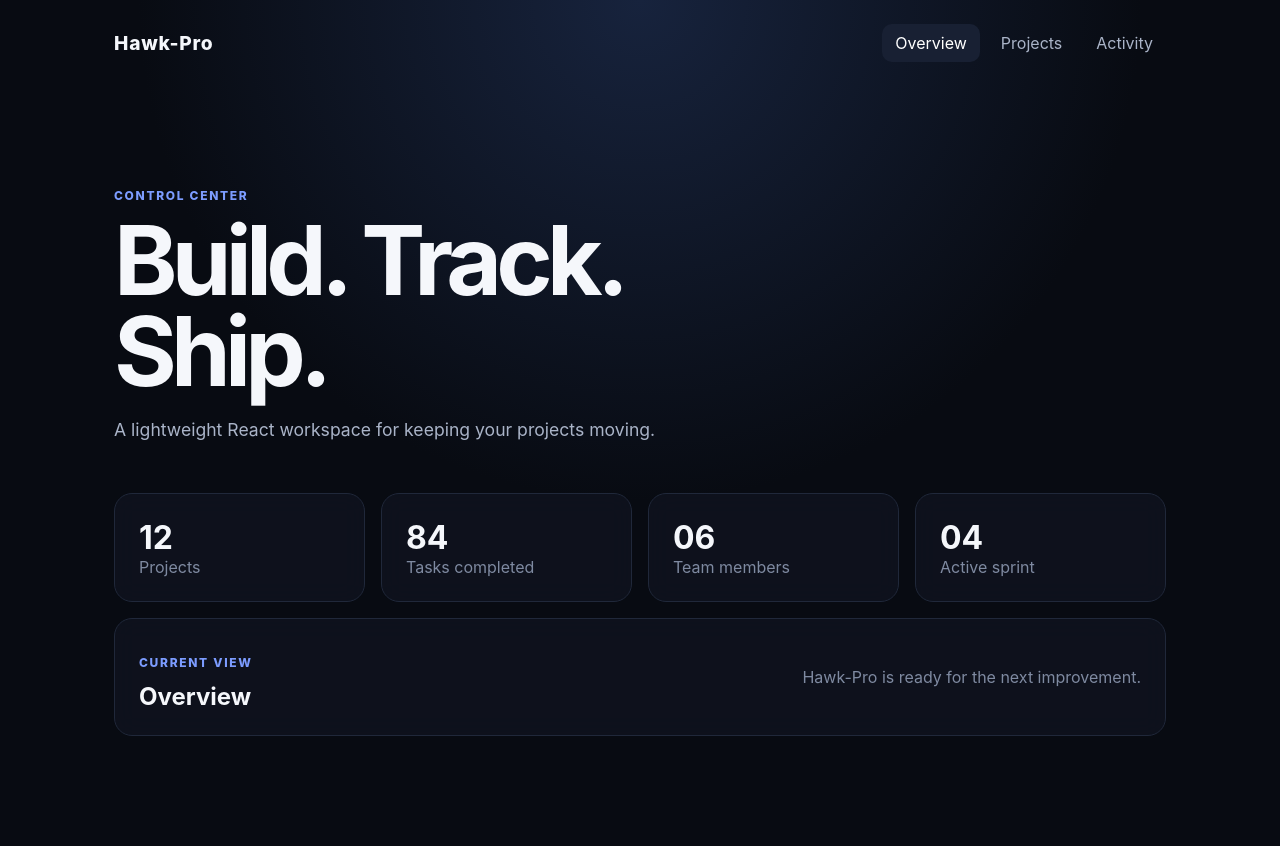
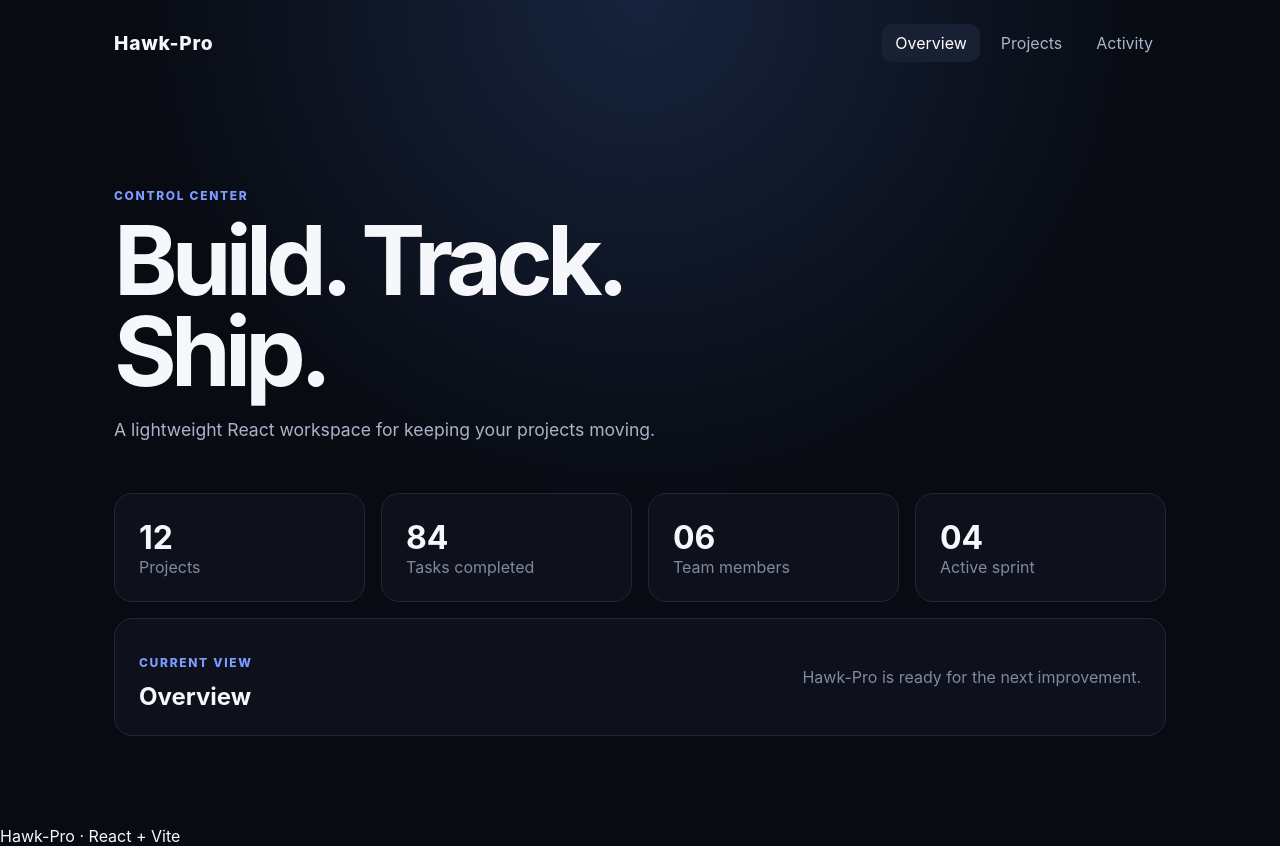
Before and after one commit to VanshSharmaSJC/Hawk-Pro, a React (Vite) app: page / in a window 1280 px wide. Built offline with nearby package versions, Linux system fonts and the light colour scheme.

Commit message:
feat: add dashboard footer metadata

```diff
--- a/src/App.jsx
+++ b/src/App.jsx
@@ -60,6 +60,7 @@ export default function App() {
           <p className="muted">Hawk-Pro is ready for the next improvement.</p>
         </section>
       </section>
+      <footer className="footer">Hawk-Pro · React + Vite</footer>
     </main>
   );
 }
```
